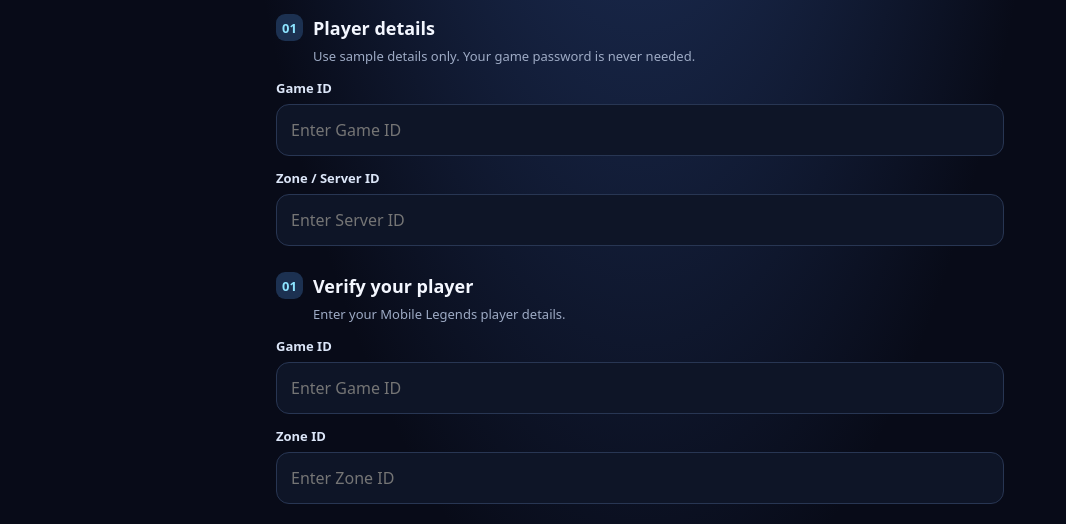
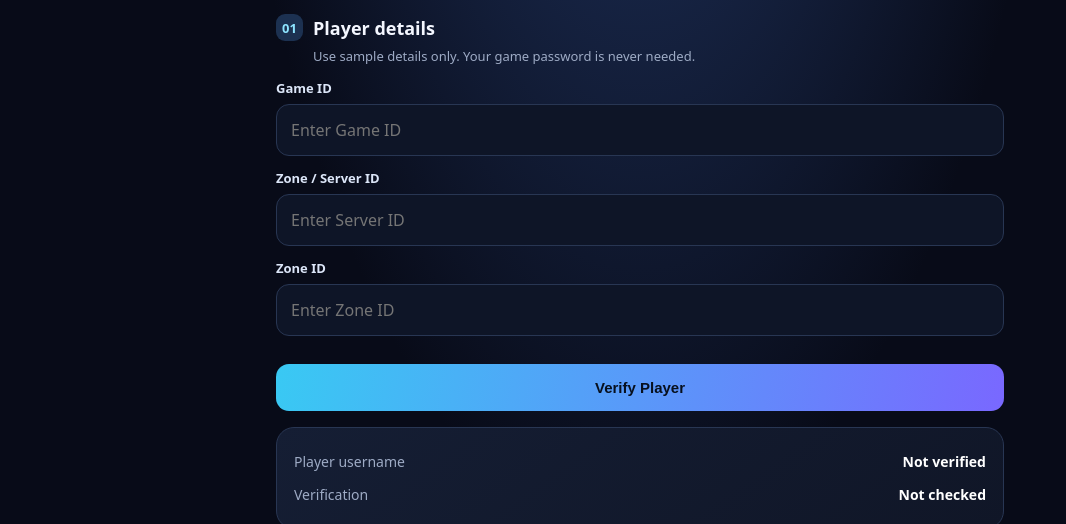
Before and after one commit to benjami-oss/Arcadex, a plain HTML site: page index.html in a window 1280 px wide. Shown: the part 404-928 px from the top of the page, without its empty margins (0-1066 px from the left). Drawn offline with Linux system fonts and the light colour scheme.

Commit message:
Update index.html

```diff
--- a/index.html
+++ b/index.html
@@ -119,24 +119,7 @@ header { display:flex;align-items:center;justify-content:space-between;margin:4p
   </div>
 </section>
 
-<section class="section">
-  <div class="heading">
-    <span class="number">01</span>
-    <h2>Verify your player</h2>
-  </div>
 
-  <p class="sub">
-    Enter your Mobile Legends player details.
-  </p>
-
-  <div class="field">
-    <label for="gameid">Game ID</label>
-    <input
-      id="gameid"
-      inputmode="numeric"
-      maxlength="20"
-      placeholder="Enter Game ID">
-  </div>
 
   <div class="field">
     <label for="serverid">Zone ID</label>
```
